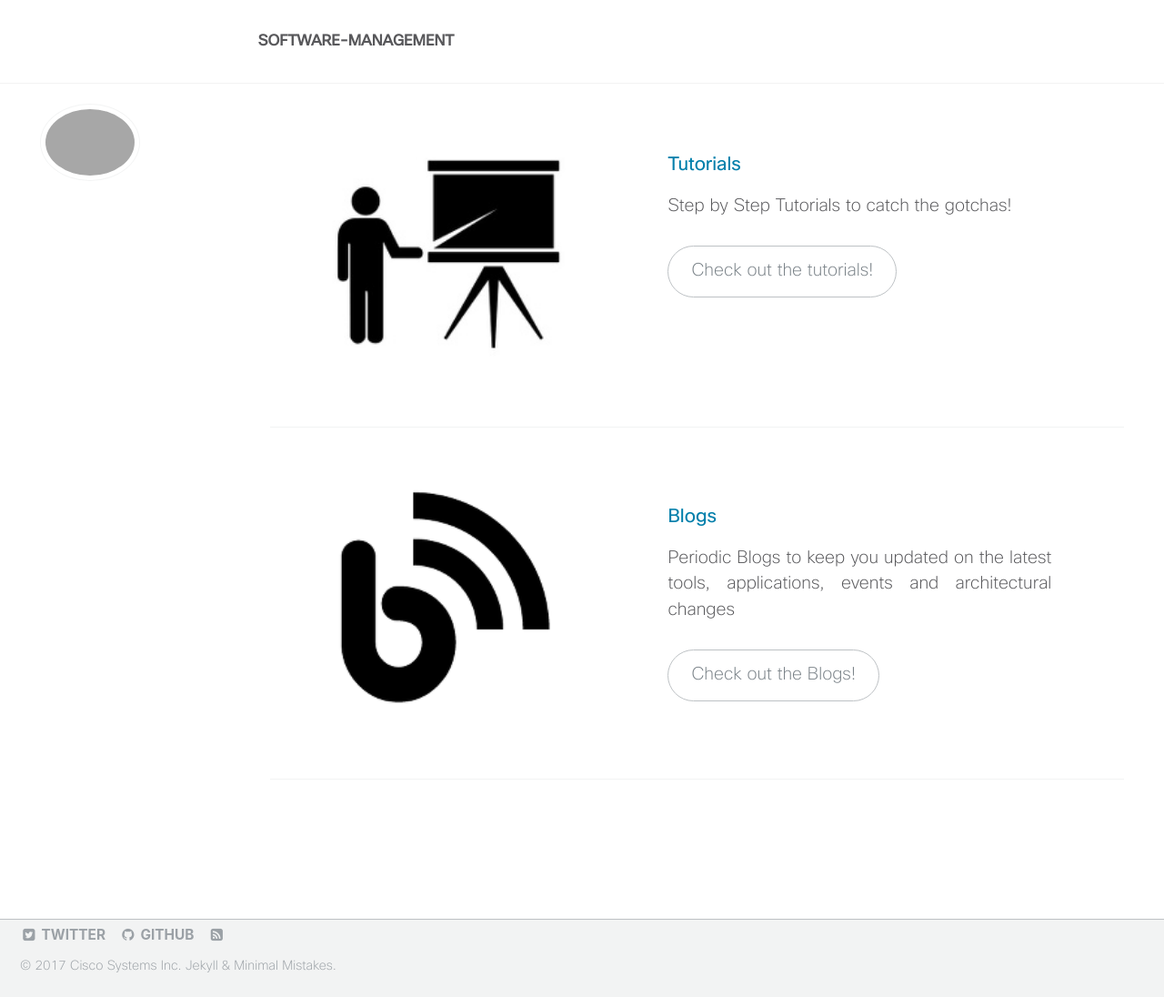
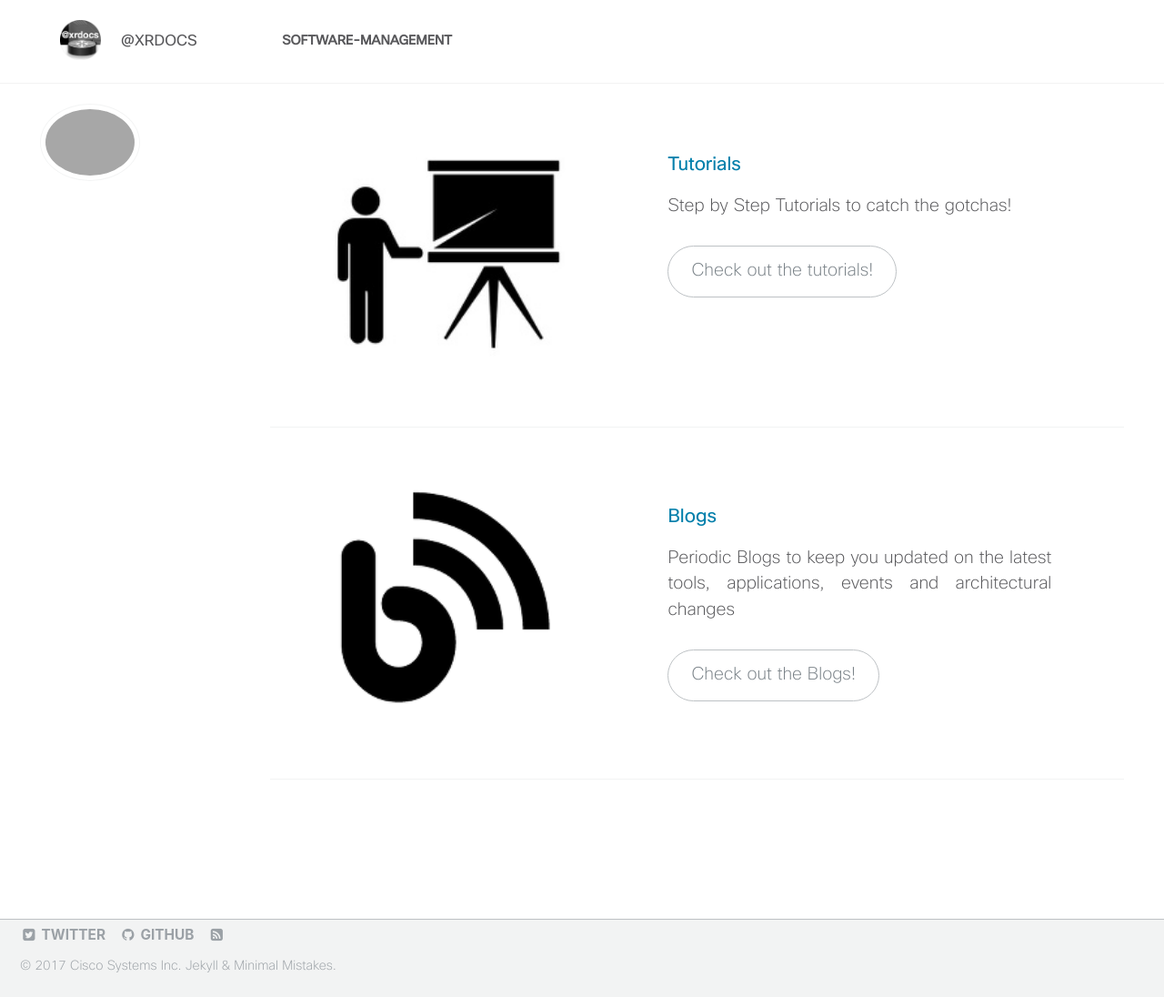
Before and after one commit to xrdocs/software-management, a Jekyll site: the page built from _pages/home.md, in a window 1280 px wide. Shown: the whole page at 91% size. Built offline with Jekyll 4.4.1, drawn with Linux system fonts in a browser that asks for light colours.

Commit message:
Changed to masthead to put xrdocs homelink at the beginning

```diff
--- a/_includes/masthead.html
+++ b/_includes/masthead.html
@@ -2,11 +2,13 @@
 
 <div class="masthead">
   <div class="masthead__inner-wrap">
-    <div class="masthead__menu">
+    <div class="masthead__menu" style="padding-left:2em;">
       <nav id="site-nav" class="greedy-nav">
         <button><div class="navicon"></div></button>
         <ul class="visible-links">
-          <li class="masthead__menu-item masthead__menu-item--lg"><a href="{{ base_path }}/">{{ site.title_short }}</a></li>
+          <img src="{{ base_path }}/images/xrdocs_logo.png" width="45px" height="45px" alt="xrdocs logo" style="float:left;">
+          <li class="masthead__menu-item masthead__menu-item--lg"><a href="{{site.url}}">@xrdocs</a></li>
+          <li class="masthead__menu-item "><a href="{{ base_path }}/">{{ site.title_short }}</a></li>
           {% for link in site.data.navigation.main %}
             {% if link.url contains 'http' %}
               {% assign domain = '' %}
--- a/_sass/_masthead.scss
+++ b/_sass/_masthead.scss
@@ -52,8 +52,8 @@
   white-space: nowrap;
 
   &--lg {
-/*    padding-right: 5em;
-    font-weight: 400;*/
-      font-size: $type-size-5;
+    padding-right: 3em;
+    font-weight: 400;
+    font-size: $type-size-5;
   }
 }
```
Also changed, not shown: images/xrdocs_logo.png (added).
